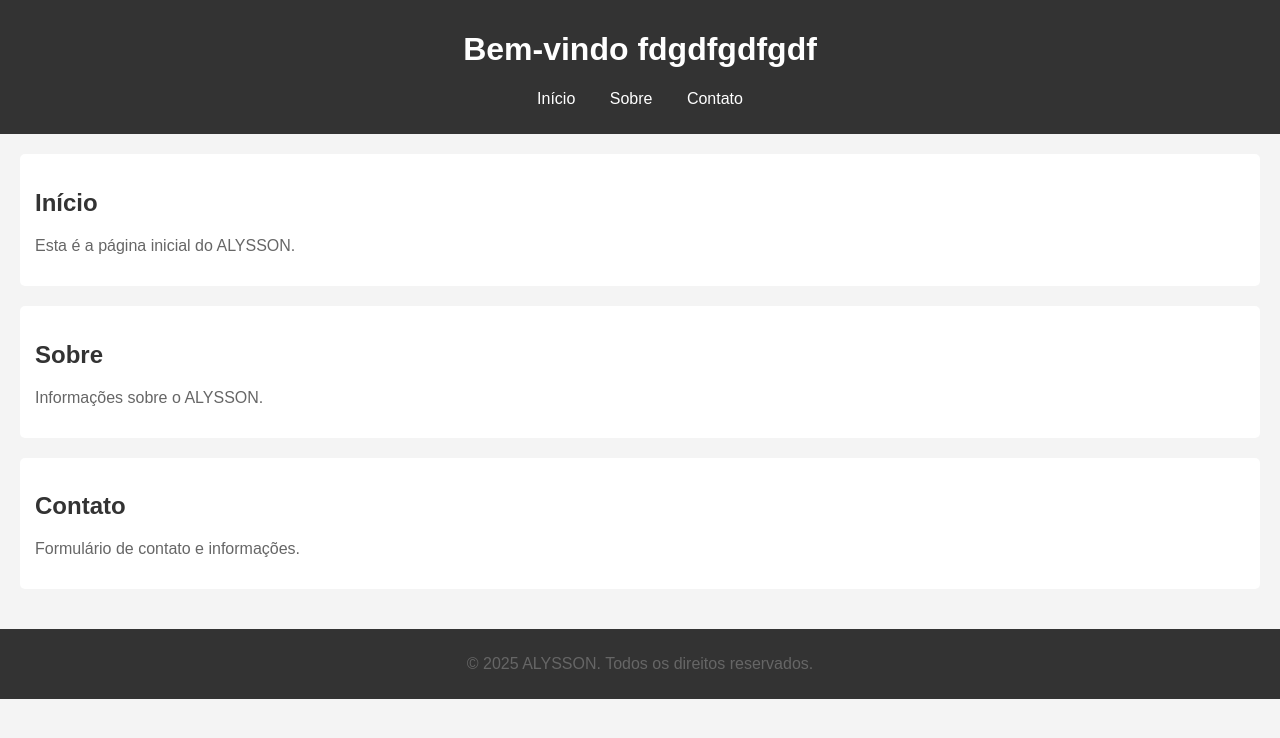
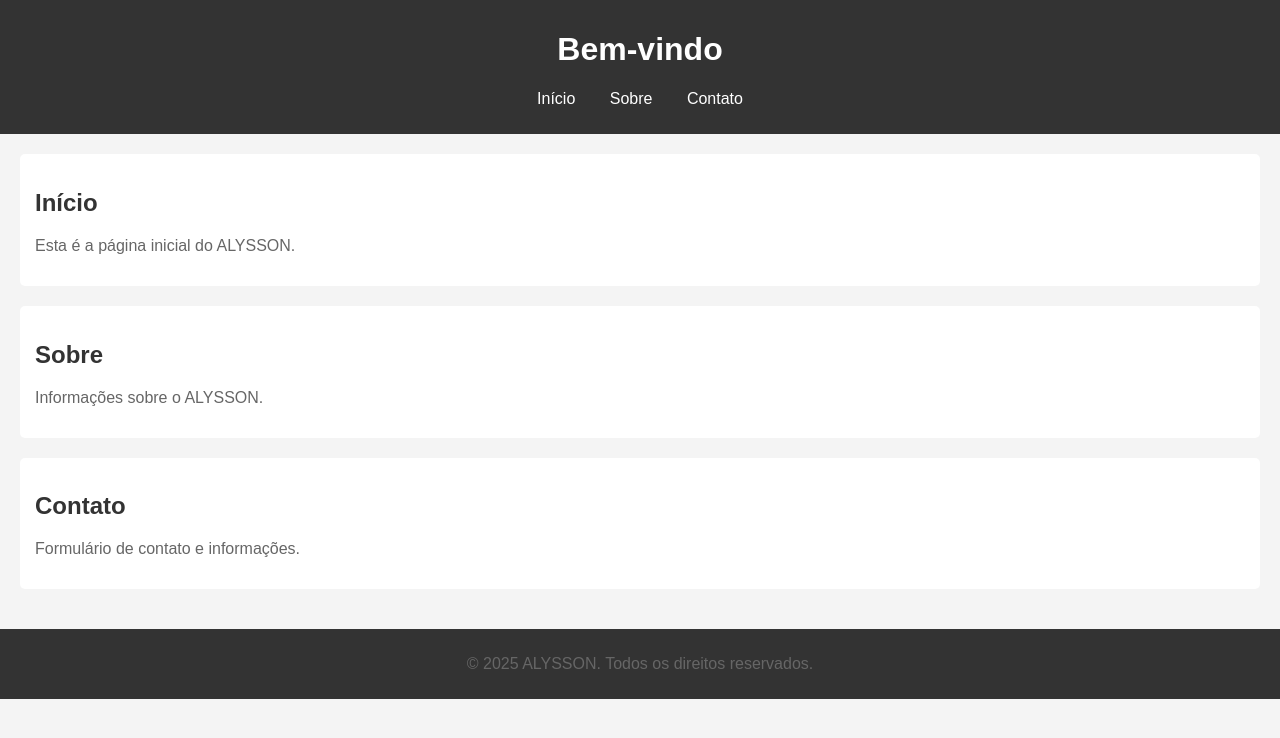
Before and after one commit to AlyssonEustaquio/AlyssonEustaquio.github.io, a plain HTML site: page index.html in a window 1280 px wide. Drawn offline with Linux system fonts and the light colour scheme.

Commit message:
Atualização automática: Sun, Jul 13, 2025 10:01:21 AM

```diff
--- a/index.html
+++ b/index.html
@@ -7,7 +7,7 @@
 </head>
 <body>
     <header>
-        <h1>Bem-vindo fdgdfgdfgdf</h1>
+        <h1>Bem-vindo</h1>
         <nav>
             <ul>
                 <li><a href="#home">Início</a></li>
```
